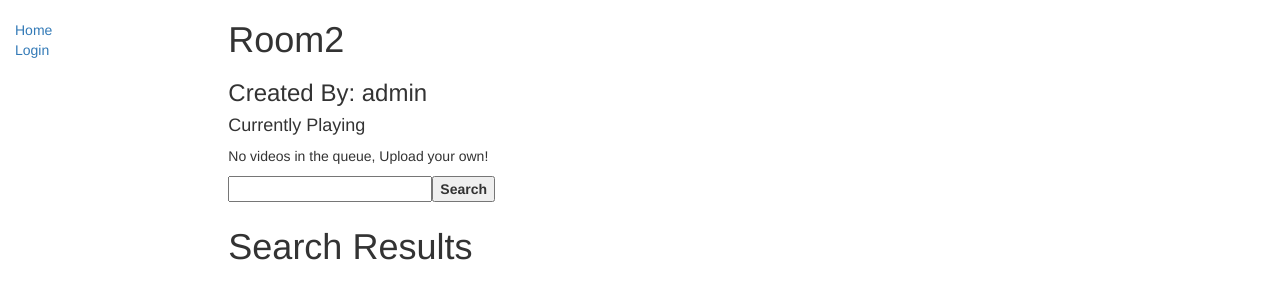
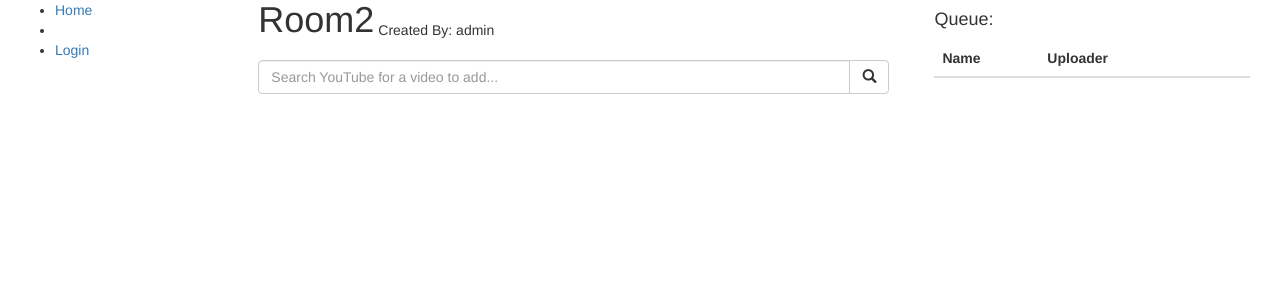
Before and after one commit to rollos/PartyPlay, a Django app: a page that uses PartyPlay/templates/partyplay/video_and_queue.html in a window 1280 px wide. Shown: the top 300 px of the page. Run offline with Django 3.2, Linux system fonts and the light colour scheme; data comes from the database, SQL or seed files in the repository; both versions use the stored data as it was after the commit; lists and menus that the app fills with data are empty; some libraries are stand-ins or nearby versions.

Commit message:
Search and list are properly formatted and at full functionality

```diff
--- a/PartyPlay/helper_functions.py
+++ b/PartyPlay/helper_functions.py
@@ -40,8 +40,12 @@ def render_current_queue(request, room):
 
 
 def get_time_until_next(room):
+
     next_time = timezone.localtime(room.next_time)
     now = timezone.localtime(timezone.now())
+
+
+
     difference = next_time - now
 
     return int(difference.seconds) * 1000
--- a/PartyPlay/static/css/styles.css
+++ /dev/null
@@ -1,5 +0,0 @@
-.sidebar-nav {
-    margin-top: 20px;
-    padding: 0;
-    list-style: none;
-}
--- a/PartyPlay/static/scripts/main.js
+++ b/PartyPlay/static/scripts/main.js
@@ -8,12 +8,27 @@
 
      console.log(video_id);
 
+    $("#results").addClass('hidden');
 
      // var url = 'https://www.youtube.com/watch?v=' + video_id;
      gapi.client.setApiKey('AIzaSyAZGkCZovLfGCxbDniowVMwHoHfMYcVJWo');
      gapi.client.load('youtube', 'v3', function () {
          getDurationTitleAndAdd(video_id);
 
+     });
+     $("#query").val("");
+ });
+
+$(document).ready(function()
+{
+    $('#results').hover(function(){
+        mouse_is_inside=true;
+    }, function(){
+        mouse_is_inside=false;
+    });
+
+    $("body").mouseup(function(){
+        if(! mouse_is_inside) $('#results').addClass('hidden');
     });
 });
 
@@ -72,9 +87,11 @@ function add_video(video_id, duration, title){
 
  function keyWordsearch(){
     gapi.client.setApiKey('AIzaSyAZGkCZovLfGCxbDniowVMwHoHfMYcVJWo');
+
     gapi.client.load('youtube', 'v3', function() {
             makeRequest();
     });
+    $("#results").removeClass('hidden');
 }
 
 function makeRequest() {
@@ -91,20 +108,21 @@ function makeRequest() {
                 $.each(srchItems, function(index, item) {
                     vidTitle = item.snippet.title;
                     vidThumburl =  item.snippet.thumbnails.default.url;
-                vidThumbimg = '<pre><img id="thumb" src="'+vidThumburl+'" alt="No  Image Available." style="width:204px;height:128px"></pre>';
+                    vidThumbimg = '<img id="thumb" src="'+vidThumburl+'" alt="No  Image Available." style="width:102px;height:64px">';
                     vidID = item.id.videoId;
-                btn_id = 'btn-' + vidID;
-                add_button = '<button id='+btn_id+' class="button-add" >add</button>';
-                $('#results').append('<pre>' + vidTitle  + vidThumbimg + add_button +  '</pre>');
+                    btn_id = "'btn-" + vidID +"'";
+                    add_button = "<button id=" + btn_id +  "class='button-add'><span class='glyphicon glyphicon-plus-sign'></span> Add</button>";
+                    console.log(add_button);
+                    $('#results').append('<button id=' + btn_id + 'type="button" class="list-group-item list-group-item-action button-add">' + vidThumbimg + ' ' + vidTitle + ' <span class="glyphicon glyphicon-plus-sign"></span></button>');
         })
     })
 }
+
 
 var tag = document.createElement('script');
 tag.src = "https://www.youtube.com/iframe_api";
 var firstScriptTag = document.getElementsByTagName('script')[0];
 firstScriptTag.parentNode.insertBefore(tag, firstScriptTag);
-
 
 // creates an iframe and youtube player after the api code downloads
 
@@ -134,12 +152,6 @@ function onPlayerStateChange(event){
         send_end_video()
     }
 }
-
-
-
-
-
-
 
 
 var interval_id;
@@ -238,3 +250,13 @@ function convert_yt_time(duration) {
     }
     return duration
 }
+$("#searchform").submit(function(){
+    keyWordsearch();
+    return false
+});
+
+
+$(document).on('submit', "#searchform",function() {
+   /* handler code*/
+   keyWordsearch()
+});
--- a/PartyPlay/templates/partyplay/queue_body.html
+++ b/PartyPlay/templates/partyplay/queue_body.html
@@ -12,7 +12,9 @@
     <td>{{ video.voters.count }}</td>
     <td>
         {% if user.is_authenticated %}
-            <button id="btn-{{ video.pk }}" class="button-item" >vote</button>
+            <button type="button" id="btn-{{ video.pk }}" class="button-item" >
+                <span class="glyphicon glyphicon-arrow-up"></span>
+            </button>
         {% else %}
             <p>Login to Vote!</p>
         {% endif %}
--- a/PartyPlay/templates/partyplay/roommodel_detail.html
+++ b/PartyPlay/templates/partyplay/roommodel_detail.html
@@ -1,6 +1,10 @@
 {% extends 'base_generic.html' %}
+{% load static %}
+
 {% block content %}
+    <link rel="stylesheet" type="text/css" href="{% static 'css/styles.css' %}" />
     {% csrf_token %}
+
     <script>
         var player;
         var add_url = "{% url 'add-video' pk=room_data.pk %}";
@@ -8,39 +12,93 @@
     </script>
 
 
-    <h1>{{ room_data.name }}</h1>
-    <h3>Created By: {{ room_data.creator }}</h3>
+    <div class="col-md-8" style="position:relative">
+        <div class="container-fluid">
 
 
-        <h4>Currently Playing</h4>
+            <div class="title"  >
+                <h1 style="display:inline; vertical-align: bottom;">{{ room_data.name }}</h1>
+                 <p style="display:inline; vertical-align: bottom;">Created By: {{ room_data.creator }}</p>
+            </div>
+            <br>
+
+            <div class="search-and-results">
+
+                     <div id="buttons">
+                         <form class ="form-horizontal" id="searchform" role="form">
+                             <div class="input-group">
+                                 <input id="query" class="form-control" type="search" placeholder="Search YouTube for a video to add..." size="30"/>
+                                 <script>
+
+                                     </script>
+                                 <span class="input-group-btn">
+                                    <button id="search-button"  type ='button' class="btn btn-search btn-default" onclick="keyWordsearch()">
+                                        <span class="glyphicon glyphicon-search"></span>
+
+                                     </button>
+
+                                 </span>
+                             </div>
+                         </form>
+{#                        <label>#}
+{#                            <input id="query" type="text" placeholder="Search YouTube for a video to add..." size="30"/>#}
+{#                            <button id="search-button"  class="btn btn-search btn-default" onclick="keyWordsearch()" style="padding:0; line-height:1">#}
+{#                                <span class="glyphicon glyphicon-search"></span>#}
+{##}
+{#                            </button>#}
+{##}
+{#                        </label>#}
+                    </div>
+    {#                <div id="container" >style="height: 200px; overflow: auto">#}
+        {#                <h1>Search Results</h1>#}
+{#                    <div id="results_div" class="border-top-5" style="display: inline-block;">#}
+
+                        <div id="results" class="list-group rounded-bottom hidden" style="display: inline-block; position: absolute; z-index:1000; max-height:400px; overflow: auto; border-style: solid; border-width:1px; border-bottom-left-radius:25px; border-bottom-right-radius:25px"></div>
 
 
-    <div id="player"></div>
-
-    {% if not current_video %}
-        <script>
-            $('#player').hide();
-        </script>
+{#                    </div>#}
 
 
-    {% endif %}
 
+{#                </div>#}
 
-    <div class="video_and_queue">
-        {% include 'partyplay/video_and_queue.html' %}
-    </div>
-    <div class="message"></div>
+            </div>
+
+            <div class="col-md-12" style="position:fixed; margin-top:5px; margin-left:0; padding-left:0" >
+
+                    <div id="player" ></div>
+
+            </div>
 
 
 
 
-    <div id="buttons">
-    <label> <input id="query" type="text"/><button id="search-button"   onclick="keyWordsearch()">Search</button></label>
+
+
+
+
+
+        <br>
+
+
+        {% if not current_video %}
+            <script>$('#player').hide();</script>
+        {% endif %}
+
+
+            </div>
     </div>
-    <div id="container">
-      <h1>Search Results</h1>
-      <ul id="results"></ul>
+
+    <div class="col-md-4">
+        <div class="video_and_queue">
+            {% include 'partyplay/video_and_queue.html' %}
+        </div>
+        <div class="message"></div>
     </div>
+
+
+
+
 
   <script src="//ajax.googleapis.com/ajax/libs/jquery/1.8.2/jquery.min.js"></script>
   <script src="https://apis.google.com/js/client.js?onload=googleApiClientReady">  </script>
--- a/PartyPlay/templates/partyplay/video_and_queue.html
+++ b/PartyPlay/templates/partyplay/video_and_queue.html
@@ -1,17 +1,17 @@
-{% if current_video %}
-    <p>{{ current_video.title }} - {{ current_video.uploader }} Rank: {{ current_video.voters.all.count }}</p>
+
+{#    <p>{{ current_video.title }} - {{ current_video.uploader }} Rank: {{ current_video.voters.all.count }}</p>#}
 
 
 
 
     <div id='video_list'>
         <h4>Queue:</h4>
-    <table>
+        <table class="table">
             <thead>
                 <tr>
                     <th>Name</th>
                     <th>Uploader</th>
-            <th>Votes</th>
+                    <th></th>
                     <th></th>
                 </tr>
             </thead>
@@ -21,9 +21,7 @@
         </table>
 
 </div>
-{% else %}
-    <p>No videos in the queue, Upload your own!</p>
-{% endif %}
+
 
 
 
--- a/PartyPlay/views.py
+++ b/PartyPlay/views.py
@@ -59,6 +59,11 @@ class RoomModelDetailView(generic.DetailView):
         top_songs = get_ordered_videos(self.object)
 
         context['queue'] = top_songs
+
+
+        if self.object.next_time and self.object.next_time < timezone.now():
+            update_currently_playing(self.object)
+
         context['current_video'] = self.object.current_video
 
 
--- a/PartySite3/urls.py
+++ b/PartySite3/urls.py
@@ -15,6 +15,7 @@ Including another URLconf
 """
 from django.conf.urls import url, include
 from django.contrib import admin
+from django.contrib.staticfiles.urls import staticfiles_urlpatterns
 
 import PartyPlay.urls
 from PartyPlay import views
@@ -24,4 +25,6 @@ urlpatterns = [
     url(r'^partyplay/', include('PartyPlay.urls')),
     url(r'^accounts/', include('django.contrib.auth.urls')),        # Add Auth URL's
     url(r'^profile/$', views.UserProfilePage.as_view(), name='user-profile'),
+
 ]
+urlpatterns += staticfiles_urlpatterns()
```
Also changed, not shown: db.sqlite3. Lines whose indentation alone changed are shown as unchanged.
